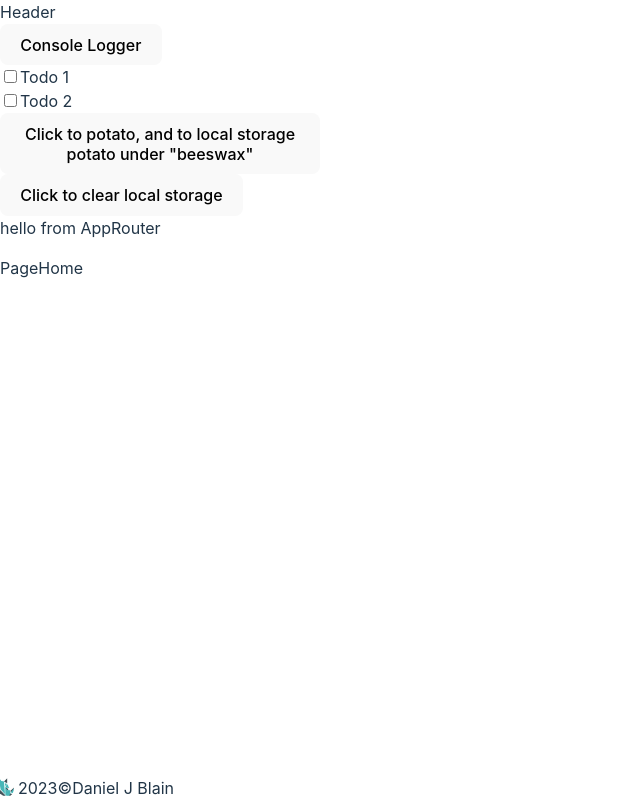
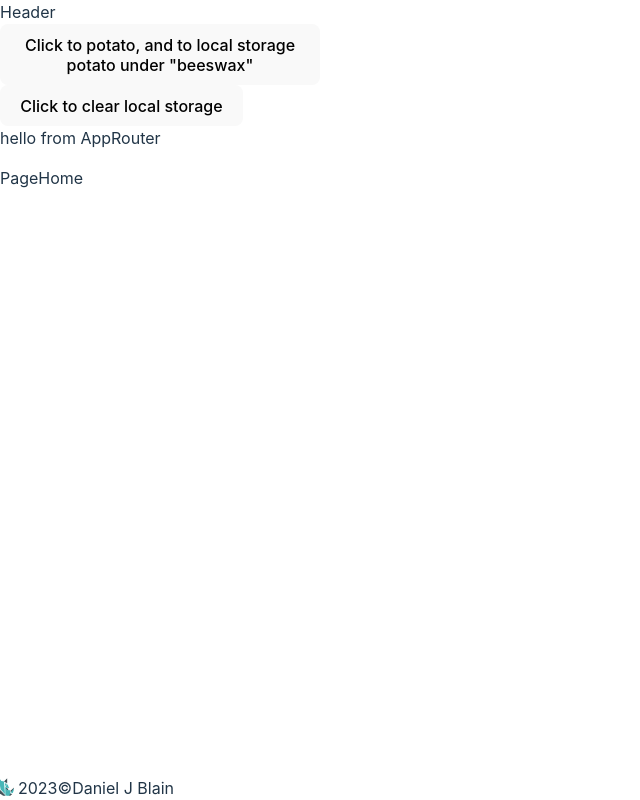
Before and after one commit to DanielBlain/3400-P1, a React (Vite) app: page / in a window 1280 px wide. Shown: the whole page, without its empty margins (0-640 px from the left). Built offline with nearby package versions, Linux system fonts and the light colour scheme.

Commit message:
Dispatch manager complete (somehow), not extensively tested

```diff
--- a/src/pages/PageHome.jsx
+++ b/src/pages/PageHome.jsx
@@ -1,65 +1,15 @@
-import { useContext, useReducer } from 'react'
+import { useContext } from 'react'
 import { CustomContext } from '../components/CustomContext'
-// import useReducerManager from '../customhooks/useReducerManager'
-
-const initialTodos = [
-    {
-      id: 1,
-      title: "Todo 1",
-      complete: false,
-    },
-    {
-      id: 2,
-      title: "Todo 2",
-      complete: false,
-    },
-  ];
-
-
-  const reducer = (state, action) => {
-    switch (action.type) {
-      case "COMPLETE":
-        return state.map((todo) => {
-            return (todo.id === action.id) ?
-                { ...todo, complete: !todo.complete }
-                : todo;
-          }
-        );
-      default:
-        return state;
-    }
-  };
 
 const PageHome = () => {
 
     const [ message, setMessage ] = useContext(CustomContext)
-    const [ todos, dispatch ] = useReducer(reducer, initialTodos)
-
-    const handleComplete = (todo) => {
-        dispatch({ type: "COMPLETE", id: todo.id });
-      };
 
     return (
         <>
             <div>
                 <div className='testing'>
                     {/*<!-- TESTING -->*/}
-
-                    <button onClick={() => {console.log('damn')}}>
-                        Console Logger
-                    </button>
-                    {todos.map((todo) => (
-                        <div key={todo.id}>
-                        <label>
-                            <input
-                            type="checkbox"
-                            checked={todo.complete}
-                            onChange={() => handleComplete(todo)}
-                            />
-                            {todo.title}
-                        </label>
-                        </div>
-                    ))}
 
                     <button onClick={() => {
                         localStorage.setItem('beeswax', 'potato')
```
Also changed, not shown: src/customhooks/useDispatchManager.jsx (+119 -23 lines), src/customhooks/useLocalStorage.jsx (+0 -17 lines).
